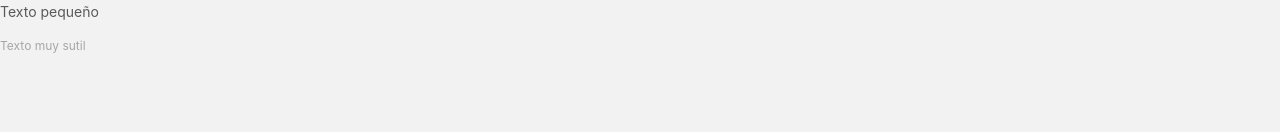
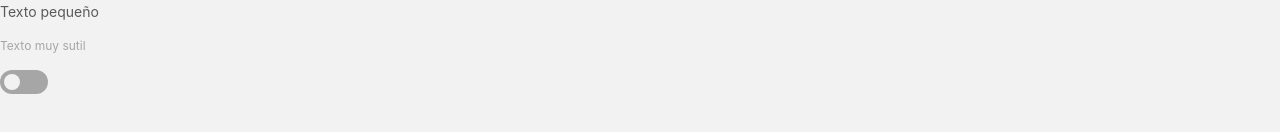
Before and after one commit to JDHernandez935/To-do-list, a React (Vite) app: page / in a window 1280 px wide. Shown: the part 400-532 px from the top of the page. Built offline with nearby package versions, Linux system fonts and the light colour scheme; a web font is replaced by a local one.

Commit message:
feat(atoms): se agrega el toggle para el cambio de modos

```diff
--- a/src/App.jsx
+++ b/src/App.jsx
@@ -5,9 +5,11 @@ import Input from "./atoms/Input"
 import Badge from "./atoms/Badge"
 import Checkbox from "./atoms/Checkbox"
 import Text from "./atoms/Text"
+import Toggle from "./atoms/Toggle"
 
 function App() {
   const [checked, setChecked] = useState(false)
+  const [darkMode, setDarkMode] = useState(false)
 
   return (
     <div className="p-8 flex flex-col gap-4">
@@ -36,6 +38,8 @@ function App() {
       <Text variant="body">Texto normal del cuerpo</Text>
       <Text variant="small">Texto pequeño</Text>
       <Text variant="muted">Texto muy sutil</Text>
+
+      <Toggle enabled={darkMode} onChange={() => setDarkMode(!darkMode)} />
     </div>
   )
 }
--- /dev/null
+++ b/src/atoms/Toggle.jsx
@@ -0,0 +1,21 @@
+function Toggle({ enabled, onChange }) {
+  return (
+    <button
+      onClick={onChange}
+      className={`
+        relative w-12 h-6 rounded-full transition-all duration-300 cursor-pointer
+        ${enabled ? "bg-[#0D0D0D]" : "bg-[#A6A6A6]"}
+      `}
+    >
+      <span
+        className={`
+          absolute top-1 w-4 h-4 rounded-full bg-[#F2F2F2]
+          transition-all duration-300
+          ${enabled ? "left-7" : "left-1"}
+        `}
+      />
+    </button>
+  )
+}
+
+export default Toggle
```
